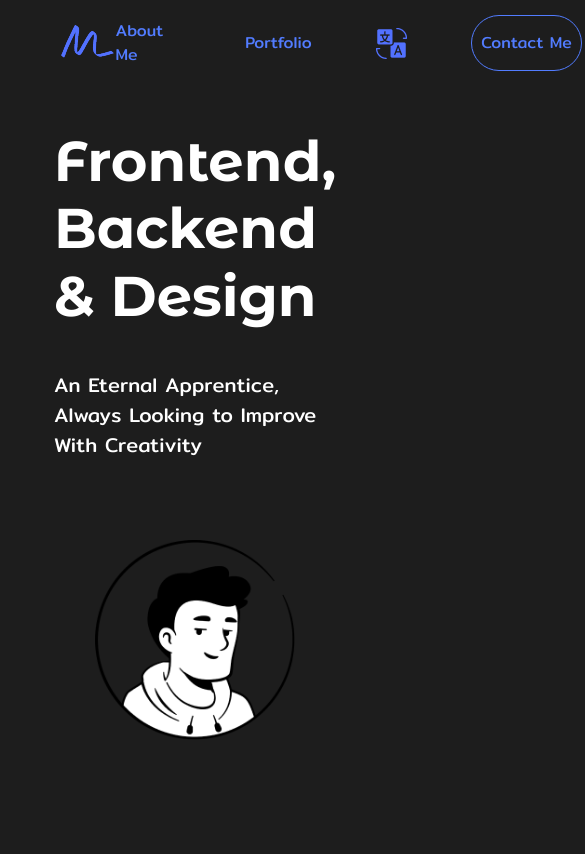
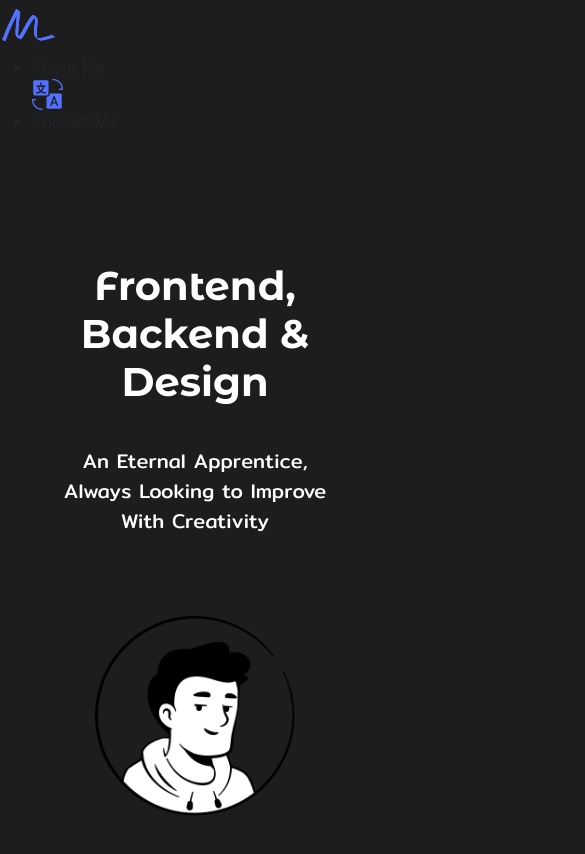
Before and after one commit to Leal-Matheus/My-Portfolio, a Next.js app: page / in a window 390 px wide. Shown: the top 854 px of the page, 585 px wide, since content can reach past the window. Built offline with nearby package versions, Linux system fonts and the light colour scheme; a web font is replaced by a local one.

Commit message:
fix: nodemailer working

```diff
--- a/src/assets/styles/home.module.scss
+++ b/src/assets/styles/home.module.scss
@@ -16,6 +16,9 @@ $dropdown-bg: $background-color;
 
 .defaultBtn {
     @include defaultButton;
+}
+.headerHamburguer{
+    display: none
 }
 
 #header {
@@ -381,7 +384,53 @@ $dropdown-bg: $background-color;
     //     display: none;
     // }
 }
+@media only screen and (max-width: 1024px) {
+    .aboutMeSection{
+        flex-direction: column;
+        .aboutLeft{
+            width: 100% !important;
+        }
+    }
+
+
+    .textsProjects{
+        p {
+            width: 100% !important;
+        }
+    }
+
+}
 @media only screen and (max-width: 768px) {
+    .headerNormal{
+        display: none;
+    }
+    .headerHamburguer{
+        display: block;
+    }
+    .navHeader{
+        gap: 3rem !important;
+    }
+    .introSection{
+        height: 75vh !important;
+        h1{
+            font-size: 2.5rem !important;
+            text-align: center;
+        }
+        p{
+            text-align: center;
+        }
+    }
+
+    .aboutRight{
+        display: none;
+    }
+    .myProjects{
+        flex-direction: column;
+        .cardProject{
+            width: 100% !important;
+            background-position: center;
+        }
+    }
     .formArea{
         display: flex;
 
@@ -395,3 +444,23 @@ $dropdown-bg: $background-color;
         }
     }
 }
+@media only screen and (max-width: 425px) {
+    .cardProject{
+        display: none;
+    }
+    .formArea{
+        width: 100% !important;
+        .nameEmail{
+            width: 100% !important;
+            .smallInput{
+                width: 100% !important;
+            }
+        }
+        input{
+            width: 100% !important;
+        }
+        textarea{
+            width: 100% !important;
+        }
+    }
+}
--- /dev/null
+++ b/src/components/Hamburguer.js
@@ -0,0 +1,50 @@
+import React, { useState } from "react";
+import { useRouter } from 'next/router';
+import styles from '@/assets/styles/home.module.scss'
+import Image from 'next/image';
+import Logo from '../assets/img/originalLogo.png';
+import IconTranslate from '../assets/img/IconTrad.png';
+
+const enUS = {
+    aboutMe: "About Me",
+    contactMe: "Contact Me",
+  }
+  const ptBR = {
+    aboutMe: "Sobre Mim",
+    contactMe: "Meu Contato",
+
+  }
+
+const Hamburguer = () => {
+  const [isOpen, setIsOpen] = useState(false);
+  const router = useRouter();
+  const { locale } = useRouter();
+  const traducao = locale == "en-US" ? enUS : ptBR
+
+  const toggleMenu = () => {
+    setIsOpen(!isOpen);
+  };
+
+  return (
+    <nav className="menu">
+      <Image src={Logo} className={styles.logoHeader} alt='Logo'/>
+      <div className="menu-icon" onClick={toggleMenu}>
+        <div className={`menu-icon-line ${isOpen ? "open" : ""}`}></div>
+        <div className={`menu-icon-line ${isOpen ? "open" : ""}`}></div>
+        <div className={`menu-icon-line ${isOpen ? "open" : ""}`}></div>
+      </div>
+      <ul className={`menu-items ${isOpen ? "open" : ""}`}>
+        <li className="menu-item">{traducao.aboutMe}</li>
+        <Image src={IconTranslate} className="dropdown-toggle" alt='Icon Translate' data-bs-toggle="dropdown" aria-expanded="false" />
+            <ul className="dropdown-menu" data-bs-theme="dark">
+              <li><a className="dropdown-item" href='/en-US'>English</a></li>
+              <li><a className="dropdown-item" href='/pt-BR'>Portugues</a></li>
+            </ul>
+        <li className="menu-item">{traducao.contactMe}</li>
+        {/* Adicione mais itens de menu conforme necessário */}
+      </ul>
+    </nav>
+  );
+};
+
+export default Hamburguer;
--- a/src/components/TextShpere.js
+++ b/src/components/TextShpere.js
@@ -34,8 +34,8 @@ const TextShpere = () => {
       ];
 
       function radiusValue() {
-        if (window.screen.width <= 778) {
-          radii = 150;
+        if (window.screen.width <= 1024) {
+          radii = 200;
         } else {
           radii = 350;
         }
--- a/src/pages/index.js
+++ b/src/pages/index.js
@@ -20,6 +20,7 @@ import { ToastContainer, toast } from 'react-toastify';
 import AOS from 'aos';
 import 'aos/dist/aos.css';
 import 'react-toastify/dist/ReactToastify.css';
+import Hamburguer from '@/components/Hamburguer';
 
 const mitrR = Mitr({
   weight: "400",
@@ -190,7 +191,12 @@ const onSubmit = async () => {
         <meta name="viewport" content="width=device-width, user-scalable=yes, initial-scale=1.0, maximum-scale=10, minimum-scale=1.0" />
         <link rel="icon" href="/favicon.ico" />
       </Head>
-      <Header/>
+      <div className={styles.headerNormal}>
+        <Header/>
+      </div>
+      <div className={styles.headerHamburguer}>
+        <Hamburguer/>
+      </div>
       <p onClick={handleToggle} className={`${styles.backTextWeb} ${mitrSB.className}`}>web developer</p>
       <main className={`${styles.main} ${styles.container} 'scrollspy-example'`} data-bs-spy="scroll" data-bs-target="#redirect"
         data-bs-offset="0" data-bs-smooth-scroll="true" tabIndex="0" >
```
